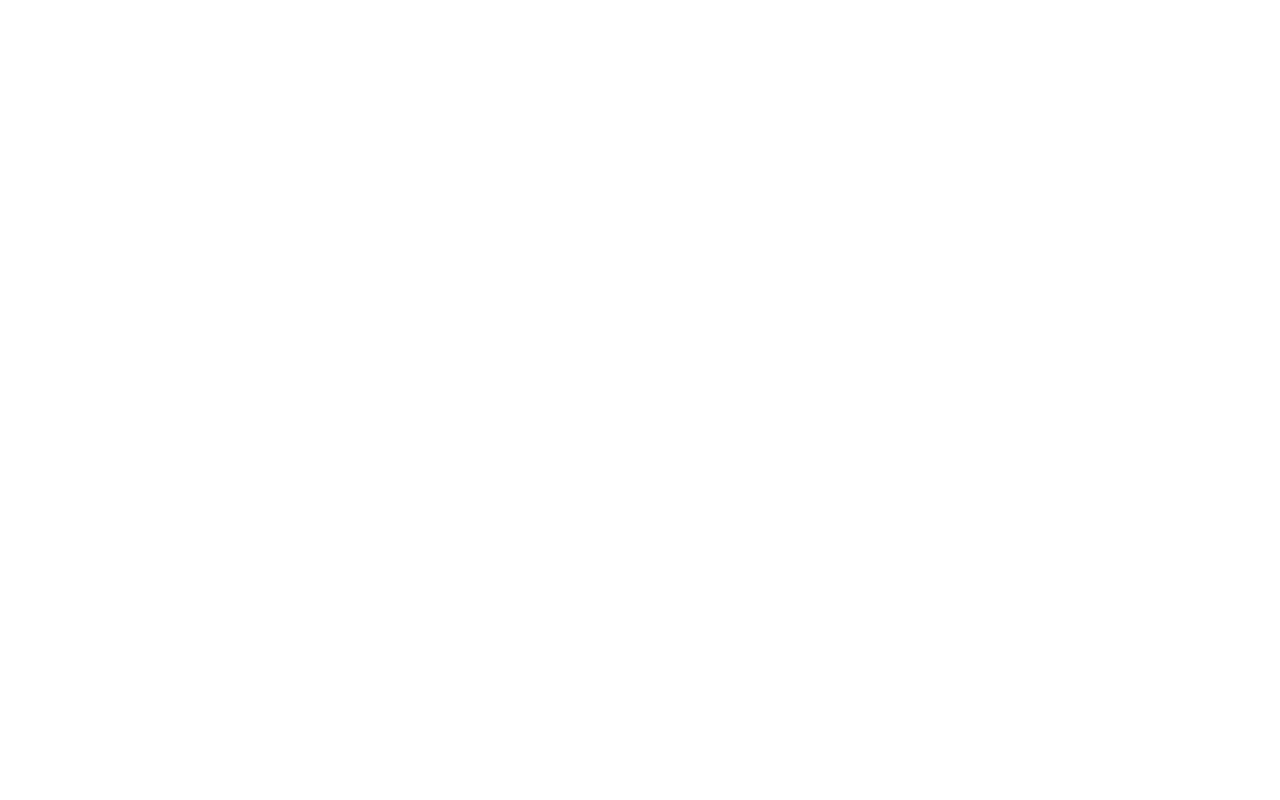
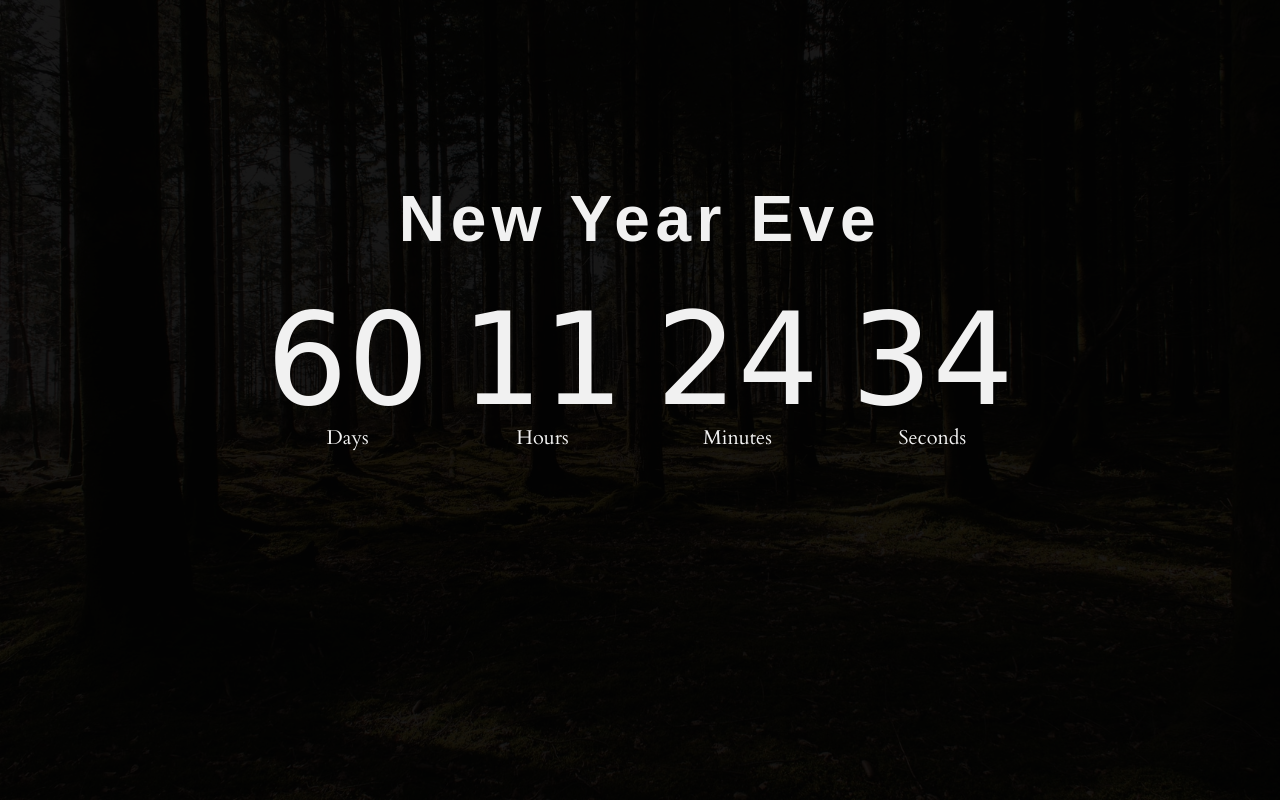
Before and after one commit to raviprasad1702/10-JS-Projects, a plain HTML site: page coming-soon-page/index.html in a window 1280 px wide. Drawn offline with Linux system fonts and the light colour scheme; a web font is replaced by a local one.

Commit message:
Countdown timer final commit

```diff
--- a/coming-soon-page/index.html
+++ b/coming-soon-page/index.html
@@ -4,8 +4,30 @@
     <meta charset="UTF-8">
     <meta name="viewport" content="width=device-width, initial-scale=1.0">
     <title>Countdown timer</title>
+    <link rel="stylesheet" href="styles.css" />
+    <script src="script.js" defer></script>
 </head>
 <body>
-
+    <main>
+        <h1>New Year Eve</h1>
+        <div class="countdown-container">
+                <div class="countdown-el days-c">
+                    <p class="big-text" id="days">0</p>
+                    <span>Days</span>
+                </div>
+                <div class="countdown-el hours-c">
+                    <p class="big-text" id="hours">0</p>
+                    <span>Hours</span>
+                </div>
+                <div class="countdown-el minutes-c">
+                    <p class="big-text" id="minutes">0</p>
+                    <span>Minutes</span>
+                </div>
+                <div class="countdown-el seconds-c">
+                    <p class="big-text" id="seconds">0</p>
+                    <span>Seconds</span>
+                </div>
+        </div>
+    </main>
 </body>
 </html>
--- a/coming-soon-page/script.js
+++ b/coming-soon-page/script.js
@@ -0,0 +1,31 @@
+const daysEl = document.getElementById('days');
+const hoursEl = document.getElementById('hours');
+const minsEl = document.getElementById('minutes');
+const secEl = document.getElementById('seconds');
+
+const newYear = '1 Jan 2021';
+
+function countDown(){
+    const newYearDate = new Date(newYear);
+    const currentDate = new Date();
+
+    const totalSeconds = (newYearDate - currentDate) / 1000;
+
+    const days = Math.floor((totalSeconds / 3600 / 24));
+    const hours = Math.floor(totalSeconds / 3600) % 24;
+    const minutes = Math.floor(totalSeconds / 60) % 60;
+    const seconds = Math.floor(totalSeconds) % 60;
+
+    daysEl.innerHTML = formatNum(days);
+    hoursEl.innerHTML = formatNum(hours);
+    minsEl.innerHTML = formatNum(minutes);
+    secEl.innerHTML = formatNum(seconds);
+}
+
+function formatNum(time){
+    return (time < 10) ? `0${time}`:time;
+}
+
+countDown();
+
+setInterval(countDown, 1000);
--- a/coming-soon-page/styles.css
+++ b/coming-soon-page/styles.css
@@ -1,4 +1,4 @@
-@import url("https://fonts.googleapis.com/css2?family=Cardo:wght@400;700&family=Carrois+Gothic+SC&display=swap");
+@import url("https://fonts.googleapis.com/css2?family=Cardo:wght@400;700&family=Carrois+Gothic+SC&family=Ewert&display=swap");
 
 *,
 *::after,
@@ -7,3 +7,60 @@
   margin: 0;
   padding: 0;
 }
+ul[class] {
+  list-style: none;
+}
+
+body {
+  background-image: url(stephen-leonardi-gyIRjKPXupE-unsplash.jpg);
+  min-height: 100vh;
+  background-position: center center;
+  background-size: cover;
+  display: flex;
+  flex-direction: column;
+  color: #f1f1f1;
+  justify-content: flex-start;
+  align-items: center;
+}
+main {
+  /* background-color: rgba(255, 255, 255, 0.9); */
+  padding: 2rem;
+  border-radius: 20px;
+  margin: 0 30px;
+  max-width: calc(100% - 30px);
+}
+main::before {
+  content: "";
+  width: 100%;
+  height: 100%;
+  position: absolute;
+  top: 0;
+  left: 0;
+  background-color: rgba(0, 0, 0, 0.9);
+  z-index: -1;
+}
+.countdown-container {
+  display: flex;
+  justify-content: center;
+  margin-top: 40px;
+  text-align: center;
+}
+h1 {
+  font-size: clamp(1rem, 6vw, 4rem);
+  letter-spacing: 0.0875em;
+  font-family: "Carrois Gothic SC", sans-serif;
+  text-align: center;
+  margin-top: 150px;
+}
+.countdown-el {
+  font-family: "Cardo", serif;
+}
+.countdown-el .big-text {
+  font-size: clamp(1rem, 10vw, 8rem);
+  line-height: 1;
+  margin: 0 1rem;
+  font-family: "Ewert", cursive;
+}
+.countdown-el span {
+  font-size: clamp(0.875rem, 2vw, 1.25rem);
+}
```
Also changed, not shown: coming-soon-page/stephen-leonardi-gyIRjKPXupE-unsplash.jpg (added), coming-soon-page/ugo-ykjsf518lZY-unsplash.jpg (added).
